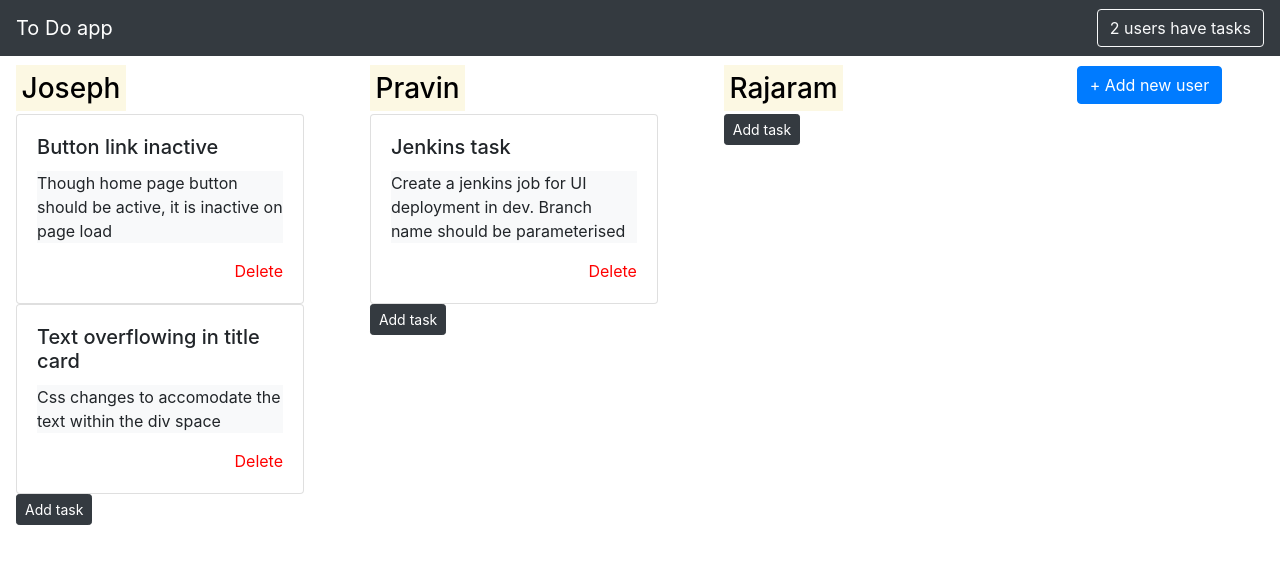
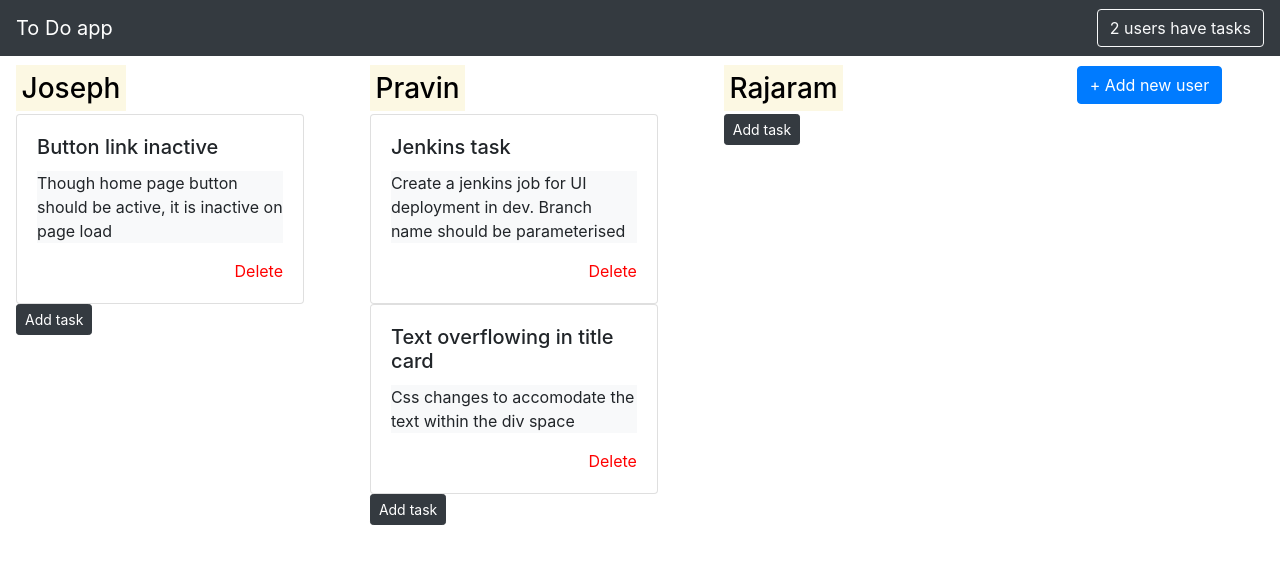
Before and after one commit to JosephPravin/to-do, a React (Create React App) app: page / in a window 1280 px wide. Shown: the top 564 px of the page. Built offline with nearby package versions, Linux system fonts and the light colour scheme.

Commit message:
reallocating tasks

```diff
--- a/src/App.js
+++ b/src/App.js
@@ -11,11 +11,7 @@ class App extends Component {
             tasks: [{
                     title: 'Button link inactive',
                     description: 'Though home page button should be active, it is inactive on page load',
-                },
-                {
-                    title: 'Text overflowing in title card',
-                    description: 'Css changes to accomodate the text within the div space',
-                },
+                }
             ]
         },
         {
@@ -23,6 +19,9 @@ class App extends Component {
           tasks: [ {
             title: 'Jenkins task',
             description: 'Create a jenkins job for UI deployment in dev. Branch name should be parameterised',
+        },{
+            title: 'Text overflowing in title card',
+            description: 'Css changes to accomodate the text within the div space',
         },]
         },
         {
```
